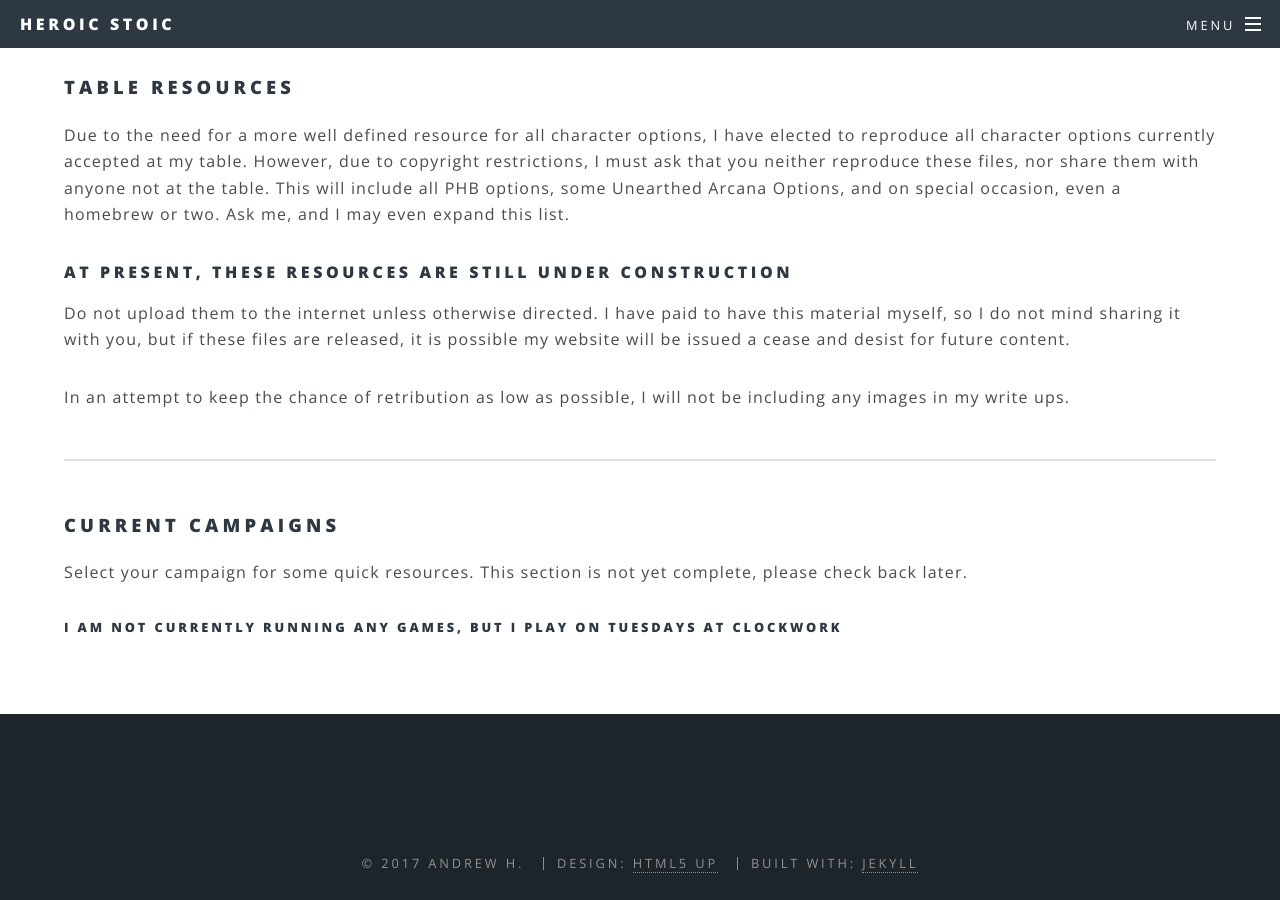
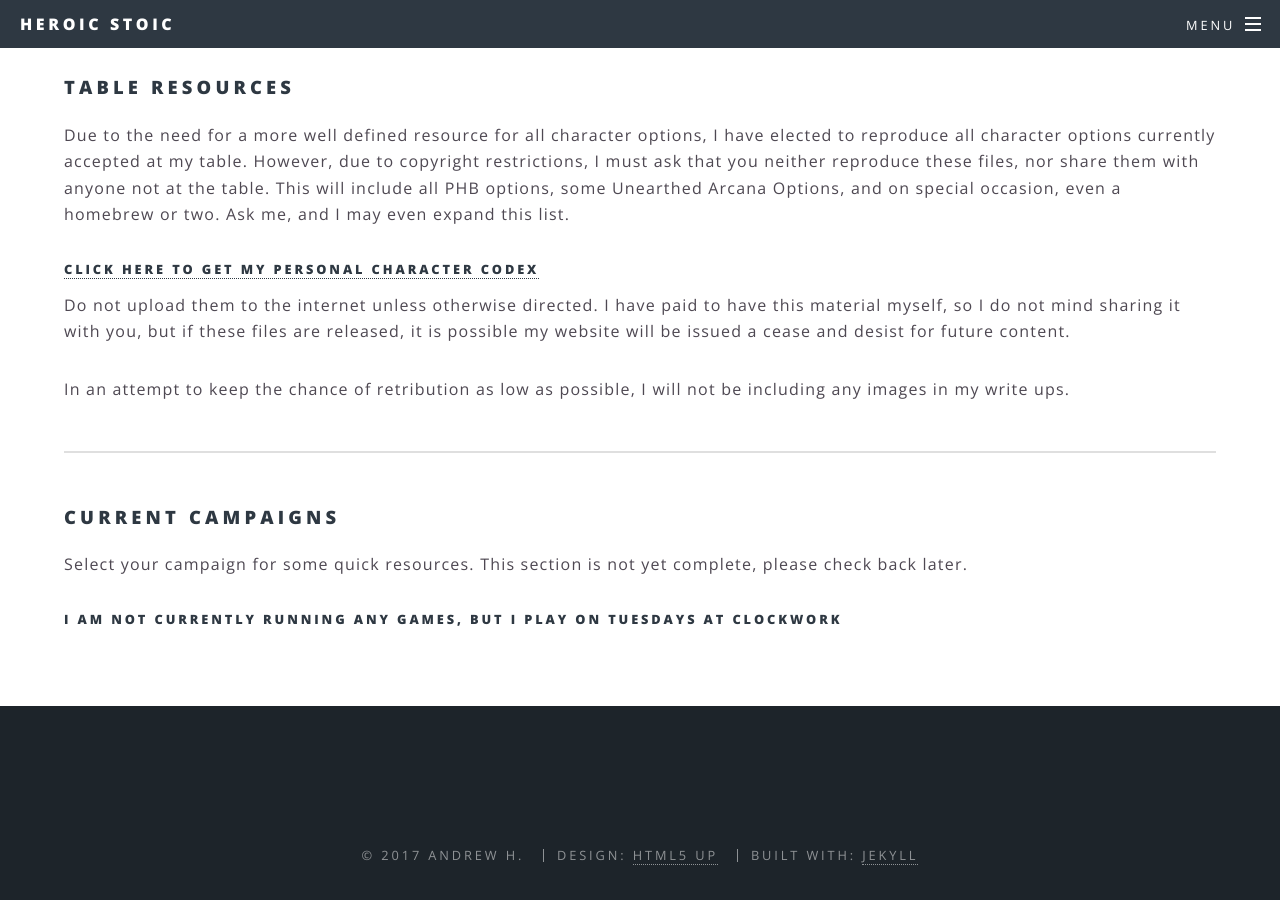
Before and after one commit to heroicstoic/heroicstoic.github.io, a Jekyll site: the page built from dnd/index.md, in a window 1280 px wide and 900 px high, scrolled down 887 px. Built offline with Jekyll 4.4.1, drawn with Linux system fonts in a browser that asks for light colours.

Commit message:
Update index.md

```diff
--- a/dnd/index.md
+++ b/dnd/index.md
@@ -24,7 +24,7 @@ The short version is that PHB +1 is fine without modification. In general, use p
 
 Due to the need for a more well defined resource for all character options, I have elected to reproduce all character options currently accepted at my table. However, due to copyright restrictions, I must ask that you neither reproduce these files, nor share them with anyone not at the table. This will include all PHB options, some Unearthed Arcana Options, and on special occasion, even a homebrew or two. Ask me, and I may even expand this list.
 
-#### At present, these resources are still under construction
+##### [Click here to get my personal character codex](Codex0_1.zip)
 
 Do not upload them to the internet unless otherwise directed. I have paid to have this material myself, so I do not mind sharing it with you, but if these files are released, it is possible my website will be issued a cease and desist for future content.
 
```
